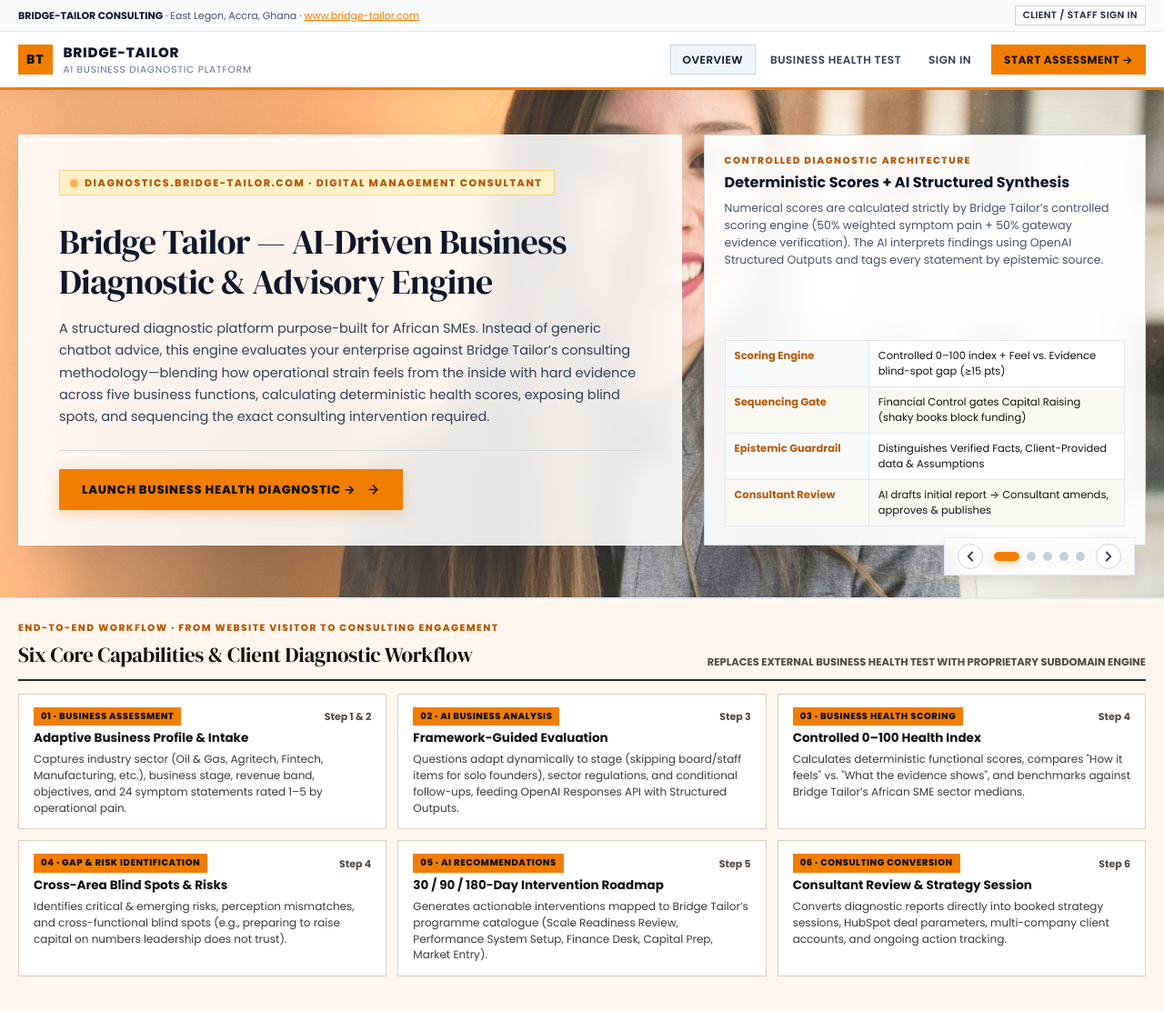
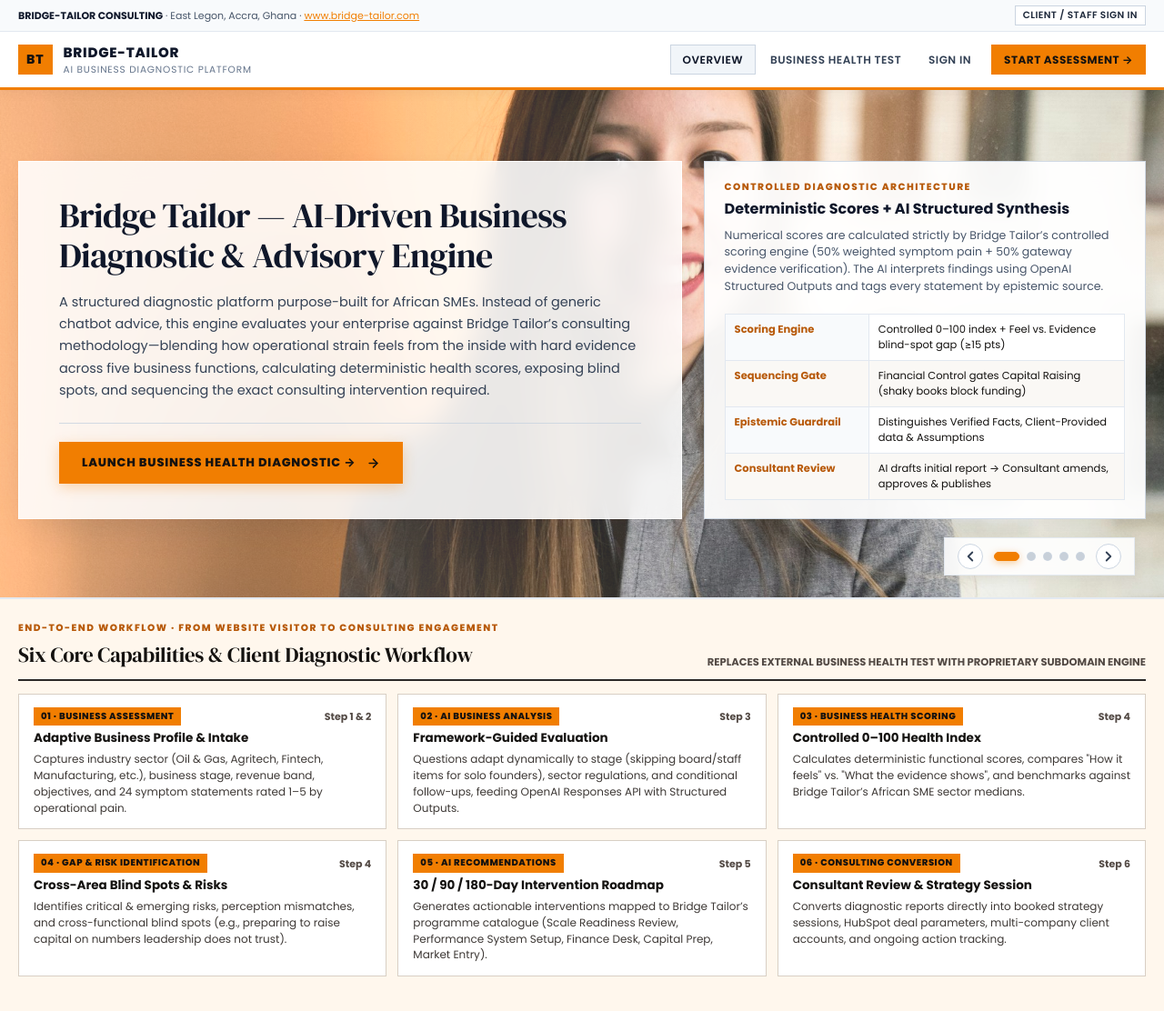
Before and after one commit to eabventures-champion/bridge-tailor, a Laravel app: page / in a window 1280 px wide. Shown: the top 1112 px of the page at 91% size. Run offline with Laravel 12, Linux system fonts and the light colour scheme; data comes from the database, SQL or seed files in the repository.

Commit message:
style: remove hero eyebrow tag from landing page

```diff
--- a/resources/views/diagnostic/landing.blade.php
+++ b/resources/views/diagnostic/landing.blade.php
@@ -86,33 +86,6 @@
         border: 1px solid rgba(255, 255, 255, 0.95);
         box-shadow: 0 16px 40px -12px rgba(15, 23, 42, 0.16) !important;
         max-width: 760px;
-    }
-    .bt-hero-eyebrow {
-        display: inline-flex;
-        align-items: center;
-        gap: 8px;
-        font-size: 11px;
-        font-weight: 800;
-        text-transform: uppercase;
-        letter-spacing: 0.14em;
-        color: #b85a0a;
-        background: rgba(254, 243, 199, 0.85);
-        border: 1px solid rgba(245, 158, 11, 0.4);
-        padding: 5px 12px;
-        margin-bottom: 16px;
-    }
-    .bt-hero-eyebrow-dot {
-        width: 7px;
-        height: 7px;
-        background-color: #f17e01;
-        border-radius: 50% !important;
-        display: inline-block;
-        box-shadow: 0 0 8px rgba(241, 126, 1, 0.9) !important;
-        animation: btHeroDotPulse 2s infinite ease-in-out;
-    }
-    @keyframes btHeroDotPulse {
-        0%, 100% { opacity: 1; transform: scale(1); }
-        50% { opacity: 0.4; transform: scale(1.35); }
     }
     .bt-hero-title {
         font-family: 'DM Serif Display', Georgia, serif;
@@ -327,11 +300,7 @@
     <div class="bt-container bt-hero-container {{ $uiVisible('vis.landing_architecture_box') ? 'bt-hero-grid' : '' }}">
         <div class="bt-hero-content-col">
             <div>
-                <div class="bt-hero-eyebrow">
-                    <span class="bt-hero-eyebrow-dot"></span>
-                    <span>{{ $uiText('text.hero_eyebrow') }}</span>
-                </div>
-                <div style="margin-top:14px;margin-bottom:24px;">
+                <div style="margin-bottom:24px;">
                     <h1 class="bt-hero-title">
                         {{ $uiText('text.hero_title') }}
                     </h1>
```
